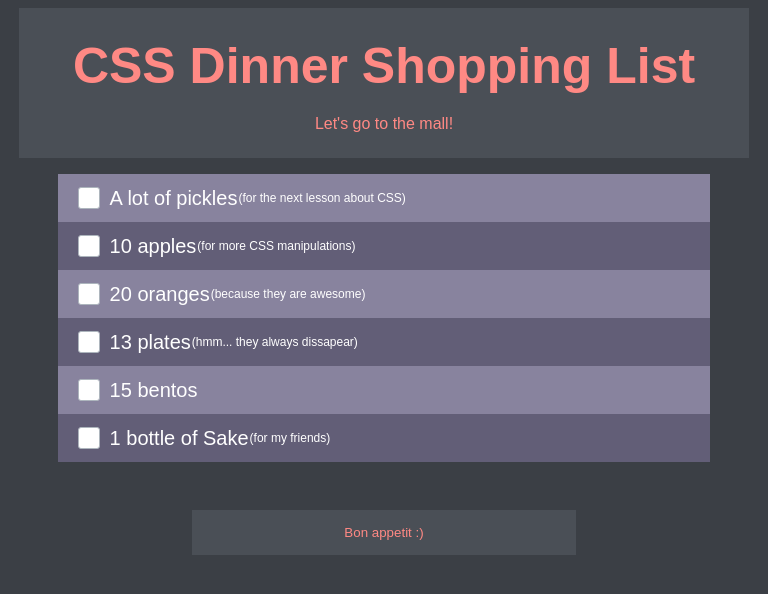
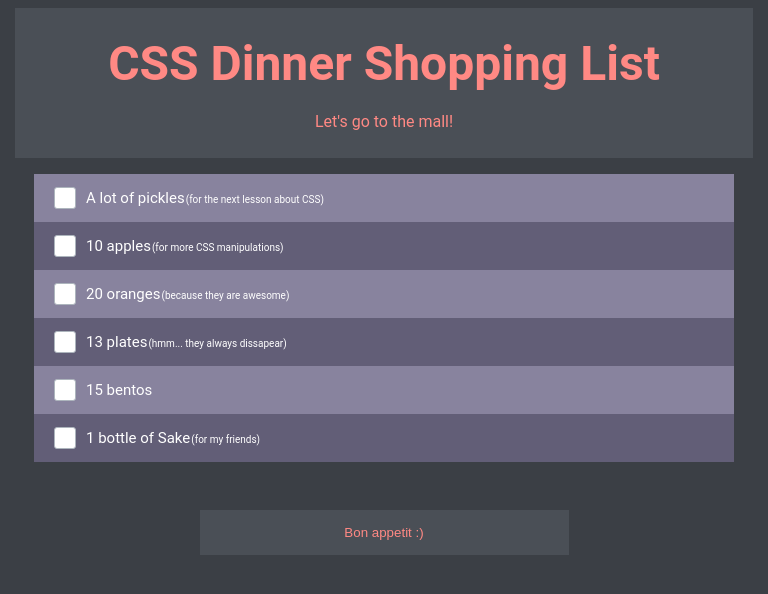
Before and after one commit to theromanovich/beetroot-vlad, a plain HTML site: page Shopping list/index.html in a window 768 px wide. Drawn offline with Linux system fonts and the light colour scheme.

Commit message:
added new shopping list

```diff
--- a/list/index.html
+++ b/Shopping list/index.html
@@ -9,15 +9,18 @@
     <title>Document</title>
   </head>
   <body class="page">
-   <header class="page-header">
+    <div class="wrapper">
+   <header class="header">
   <div class="title-div">
     <div class="title"><h1>CSS Dinner Shopping List</h1> </div>
     <div ><p class="subtitle">Let's go to the mall!</p></div>
   </div>
    </header>
+   <div class="wrapper">
    <div class="container">
+
     <ul class="list">
-      <li class="list-element">
+      <li class="list__element">
 
         <input type="checkbox" class="checkbox" id="first__checkbox">
         <label for="first__checkbox"> </label>
@@ -26,7 +29,7 @@
 
 
       </li>
-      <li class="list-element">
+      <li class="list__element">
 
         <input type="checkbox" class="checkbox" id="second__checkbox">
         <label for="second__checkbox"></label>
@@ -35,7 +38,7 @@
 
 
       </li>
-      <li class="list-element">
+      <li class="list__element">
 
         <input type="checkbox"  class="checkbox" id="third__checkbox">
         <label for="third__checkbox"></label>
@@ -44,7 +47,7 @@
 
 
       </li>
-      <li class="list-element">
+      <li class="list__element">
 
         <input type="checkbox"  class="checkbox" id="fourth__checkbox">
         <label for="fourth__checkbox"></label>
@@ -53,7 +56,7 @@
 
 
       </li>
-      <li class="list-element">
+      <li class="list__element">
 
         <input type="checkbox"  class="checkbox" id="fifth__checkbox">
         <label for="fifth__checkbox"></label>
@@ -62,7 +65,7 @@
 
 
       </li>
-      <li class="list-element">
+      <li class="list__element">
 
         <input type="checkbox" class="checkbox" id="sixth__checkbox">
         <label for="sixth__checkbox"></label>
@@ -73,9 +76,11 @@
       </li>
     </ul>
    </div>
-   <div class="button-div">
+   </div>
+   <div class="button-wrapper">
 
-    <button class="button"><a href="#" class="button-link">Bon appetit :) </a></button>
+    <button class="button"><span class="button-text">Bon appetit :)</span></button>
    </div>
+    </div>
   </body>
 </html>
--- a/list/style.css
+++ b/Shopping list/style.css
@@ -13,26 +13,27 @@
   align-items: center;
   text-align: center;
   justify-content: center;
-  font-family: "Roboto";
-  font-family: sans-serif;
+  font-family: "Roboto", sans-serif;
   font-style: normal;
   font-weight: 700;
   font-size: 24px;
-  line-height: 28px;
+  line-height: 32px;
   display: flex;
   align-items: center;
   text-align: center;
   color: #ff8984;
 }
-.page-header {
+.header {
+
   background-color: #4a4f56;
+  width: 100%;
+  min-height: 150px;
 }
 .subtitle {
   display: flex;
   text-align: center;
   justify-content: center;
-  font-family: "Roboto";
-  font-family: sans-serif;
+  font-family: "Roboto", sans-serif;
   font-style: normal;
   font-weight: 400;
   margin-bottom: 10px;
@@ -45,67 +46,14 @@
 }
 .container {
   display: flex;
-  margin: 0px auto 0px auto;
-  background-color: #3b3f45;
-  width: 50%;
+  margin: 0px auto;
+  min-width: 50%;
+  width: 100%;
+  max-width: 700px;
   background-color: #88839e;
   display: block;
   justify-content: center;
   align-items: center;
-}
-@media (max-width:768px) {
-  .page {
-    min-height: 605px;
-    min-height: 300px;
-  }
-  .container {
-    width: 85%;
-  }
-  .page-header {
-width: 95%;
-margin: 0 auto;
-min-height:  150px;
-  }
- .title {
-  font-weight: 400;
-  font-size: 18px;
-  line-height: 32px;
-  margin-bottom: 8px;
-  margin-bottom: 0px;
-}
-.button {
-  min-height: 30px;
-}
-.first-span {
-  line-height: 20px;
-  min-width: 50px;
-  font-size: 15px;
-}
-.second-span {
-  font-size: 10px;
-}
-.button {
-margin: 0 auto;
-
-}
-@media (min-width:768px) and (max-width:1024px) {
-  .container {
-    min-width: 85%;
-
-  }
-  .title {
-    font-size: 25px;
-  }
-  .first-span {
-    line-height: 20px;
-    min-width: 50px;
-    font-size: 20px;
-  }
-
-  .second-span {
-    font-size: 15px;
-  }
-}
 }
 .first-subtext {
   display: block;
@@ -135,9 +83,8 @@ margin: 0 auto;
 .list {
   padding-left: 0px;
 }
-.list-element {
-  font-family: "Roboto";
-  font-family: sans-serif;
+.list__element {
+  font-family: "Roboto", sans-serif;
   font-style: normal;
   font-weight: 400;
   font-size: 18px;
@@ -150,61 +97,66 @@ margin: 0 auto;
   padding-top: 10px;
   padding-bottom: 10px;
 }
-.list-element:nth-child(odd) {
+.list__element:nth-child(odd) {
   background-color: #88839e;
 }
-.list-element:nth-child(even) {
+.list__element:nth-child(even) {
   background-color: #625e77;
 }
-.list-element:nth-child(odd) {
+.list__element:nth-child(odd) {
   border-top: 3px solid #88839e;
   border-bottom: 3px solid #88839e;
 }
-.list-element:nth-child(even) {
+.list__element:nth-child(even) {
   border-top: 3px solid #625e77;
   border-bottom: 3px solid #625e77;
 }
-.list-element:hover {
+.list__element:hover {
   border-top: 3px solid #fff;
   border-bottom: 3px solid #fff;
   background-color: #625e77;
 }
-.list-element:active {
+.list__element:active {
   background-color: aquamarine;
 }
 input[type="checkbox"]:checked ~ span {
   color: #9b96ac;
   text-decoration: line-through;
 }
+.first-span {
+  line-height: 20px;
+  min-width: 50px;
+  font-size: 15px;
+}
 .second-span {
-  font-size: 12px;
+  font-size: 10px;
 }
 .first-subtext {
   display: block;
-  transform: translate(1px, -8px);
+  transform: translate(1px, -7px);
   height: 5px;
 }
 .second-subtext {
   display: block;
-  transform: translate(1px, -8px);
+  transform: translate(1px, -7px);
   height: 5px;
 }
 .third-subtext {
   display: block;
-  transform: translate(1px, -8px);
+  transform: translate(1px, -7px);
   height: 5px;
 }
 .fourth-subtext {
   display: block;
-  transform: translate(1px, -8px);
+  transform: translate(1px, -7px);
   height: 5px;
 }
 .sixth-subtext {
   display: block;
-  transform: translate(1px, -8px);
+  transform: translate(1px, -7px);
   height: 5px;
 }
-.button-div {
+.button-wrapper{
   display: flex;
   margin: 45px auto 0px auto;
   max-height: 40px;
@@ -218,12 +170,13 @@ input[type="checkbox"]:checked ~ span {
   text-align: center;
   justify-content: center;
   width: 50%;
+  min-height: 30px;
   height: 45px;
   color: #ff8984;
   background-color: #4a4f56;
   border: none;
 }
-.button-link {
+.button-text {
   text-decoration: none;
   color: #ff8984;
   font-family: sans-serif;
@@ -252,3 +205,6 @@ input[type="checkbox"]:checked ~ span {
  background-repeat: no-repeat;
  background-position: center center;
 }
+.wrapper {
+  padding: 0 15px;
+}
```
Also changed, not shown: Shopping list/Vector.svg (renamed from list/Vector.svg), 3 other files.
